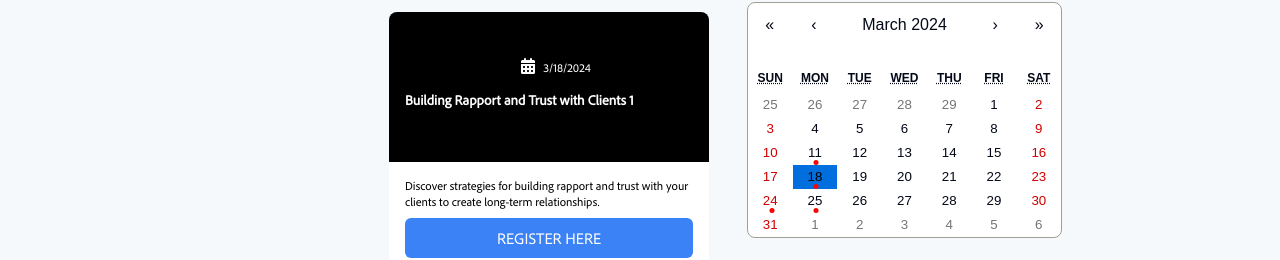
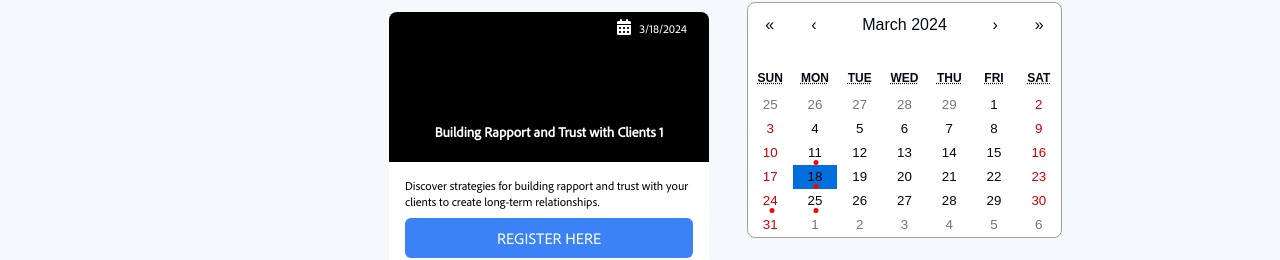
Before and after one commit to Sonali2605/adobetimbuscloud, a React (Vite) app: page /dashboard in a window 1280 px wide. Shown: the part 1485-1745 px from the top of the page. Built offline with nearby package versions, Linux system fonts and the light colour scheme; no server answers.

Commit message:
UI changes

```diff
--- a/src/project-components/CalenderCourse.tsx
+++ b/src/project-components/CalenderCourse.tsx
@@ -20,7 +20,7 @@ const CalendarCourse = ({ selectedDate, selectedCourse }: { selectedDate: Date |
       <h2 className="font-bold py-4 text-black text-left" style={{fontSize: '1.5rem'}}>Courses Enrolled</h2>
       <div className="wrapper shadow-lg text-white relative">
         <div className="bg-black p-10 relative" style={{ height: '150px', borderRadius: '8px 8px 0 0' }}>
-          <div className="absolute top-0" style={{ right: '37%', top: '28%' }}>
+          <div className="absolute top-0" style={{ right: '7%', top: '2%' }}>
             <FontAwesomeIcon icon={faCalendarAlt} className="mr-2" />
             <span className="text-xs">
             {selectedDate && typeof selectedDate === 'object' && (
@@ -30,8 +30,8 @@ const CalendarCourse = ({ selectedDate, selectedCourse }: { selectedDate: Date |
 
               </span> {/* Handle null case */}
           </div>
-          <div style={{paddingBottom: '3rem'}}
-        className={`px-4 py-2 absolute bottom-0 left-0 w-full ${
+          <div style={{paddingBottom: '1rem'}}
+        className={`px-4 py-2 absolute bottom-0 left-0 text-center w-full ${
           selectedDate ? '' : ''
         }`} // Add a class for dotted dates
       >           <div className="font-bold text-sm mb-1">{selectedCourse?.title || 'No Course Selected'}
```
